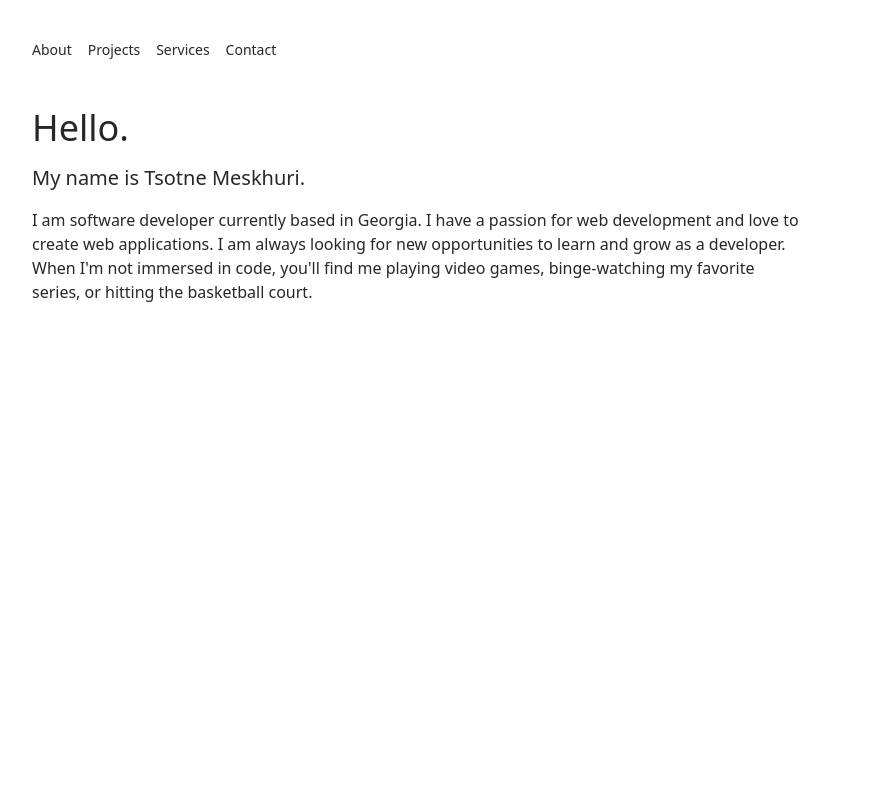
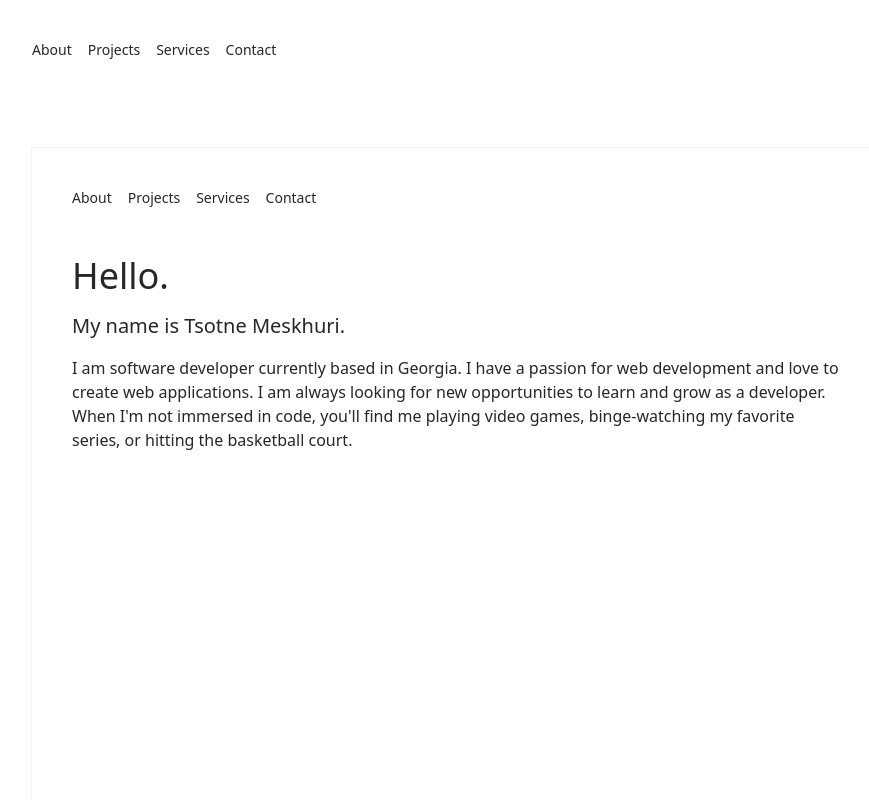
Before and after one commit to TsotMe/portfolio, a Nuxt app: page / in a window 1280 px wide. Shown: the top 800 px of the page, without its empty margins (88-957 px from the left). Built offline with nearby package versions, Linux system fonts and the light colour scheme.

Commit message:
Update App.vue

```diff
--- a/app.vue
+++ b/app.vue
@@ -1,5 +1,7 @@
 <template>
-  <NuxtPage />
+  <NuxtLayout>
+    <NuxtPage />
+  </NuxtLayout>
 </template>
 
 <style>
@@ -9,7 +11,8 @@
   box-sizing: border-box;
 }
 
-html, body {
+html,
+body {
   width: 100%;
   min-height: 100dvh;
 }
```
